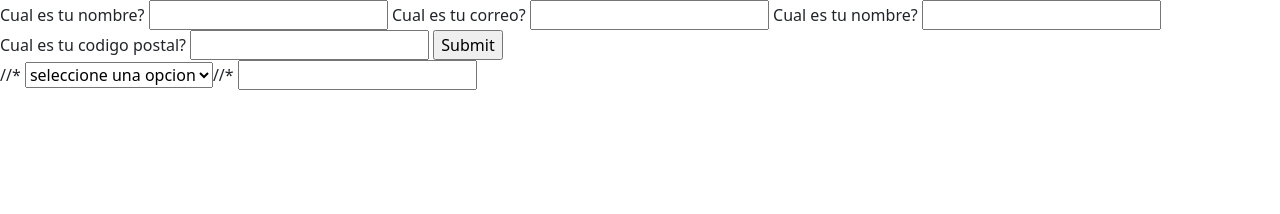
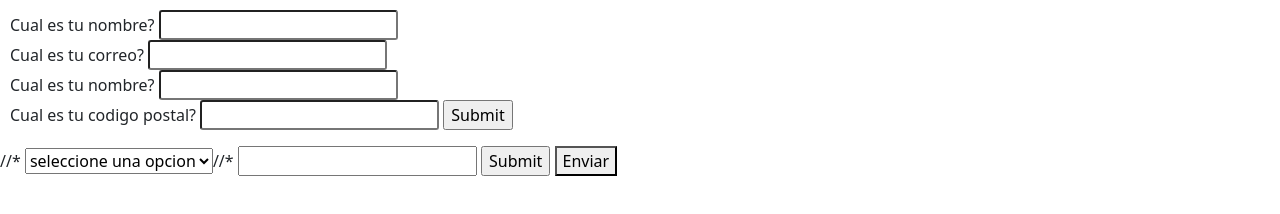
Before and after one commit to sjaramilloo/libertador, a plain HTML site: page fl.html in a window 1280 px wide. Drawn offline with nearby package versions, Linux system fonts and the light colour scheme.

Commit message:
new commit

```diff
--- a/css/stile.css
+++ b/css/stile.css
@@ -46,3 +46,13 @@
     align-items: center;
     justify-content: center;
 }
+
+.list_form{
+    margin-top: 10px;
+    list-style: none;
+    padding-left: 10px;
+}
+
+.text_box{
+    border-radius: 3px;
+}
--- a/fl.html
+++ b/fl.html
@@ -8,27 +8,28 @@
     <link href="https://cdn.jsdelivr.net/npm/bootstrap@5.0.2/dist/css/bootstrap.min.css" rel="stylesheet" integrity="sha384-EVSTQN3/azprG1Anm3QDgpJLIm9Nao0Yz1ztcQTwFspd3yD65VohhpuuCOmLASjC" crossorigin="anonymous">
     <title>Document</title>
 </head>
-<body>
+<body class="body_box">
     <main>
+    <ul class="list_form">
         <form action="">
-          <label for="nombre">
+        <li><label for="nombre">
               <span>Cual es tu nombre?</span>
-              <input type="text" name="nombre" autocomplete="name" required>
-          </label>
-          <label for="correo">
+              <input class="text_box" type="text" name="nombre" autocomplete="name" required>
+          </label></li>
+        <li><label for="correo">
             <span>Cual es tu correo?</span>
-            <input type="email" name="correo" id="correo" autocomplete="email" required>
+            <input class="text_box" type="email" name="correo" id="correo" autocomplete="email" required>
+        </label></li>
+    <li><label for="pais">
+            <span>Cual es tu nombre?</span>
+            <input class="text_box" type="text" name="pais" id="pais" autocomplete="country" required>
+        </label></li>
+       <li> <label for="cp">
+            <span>Cual es tu codigo postal?</span>
+            <input class="text_box" type="text" name="cp" id="cp" autocomplete="postal-code" required>
         </label>
-        <label for="pais">
-            <span>Cual es tu nombre?</span>
-            <input type="text" name="pais" id="pais" autocomplete="country" required>
-        </label>
-        <label for="cp">
-            <span>Cual es tu codigo postal?</span>
-            <input type="text" name="cp" id="cp" autocomplete="postal-code" required>
-        </label>
-        <input type="submit"/>
-
+        <input type="submit"/></li>
+    </ul>
         </form>
       //*  <select name="cursos" id="">
             <option value="">seleccione una opcion</option>
@@ -44,13 +45,16 @@
             <option value="html"></option>
             <option value="css"></option>
             <option value="web"></option>
+        </datalist>
+        <input type="submit">
+        <button>Enviar</button>
 
-        </datalist>
+
     </main>
 
     <script src="https://cdn.jsdelivr.net/npm/bootstrap@5.0.2/dist/js/bootstrap.bundle.min.js"
     integrity="sha384-MrcW6ZMFYlzcLA8Nl+NtUVF0sA7MsXsP1UyJoMp4YLEuNSfAP+JcXn/tWtIaxVXM" crossorigin="anonymous"></script>
     <script src="https://cdn.jsdelivr.net/npm/@popperjs/core@2.9.2/dist/umd/popper.min.js" integrity="sha384-IQsoLXl5PILFhosVNubq5LC7Qb9DXgDA9i+tQ8Zj3iwWAwPtgFTxbJ8NT4GN1R8p" crossorigin="anonymous"></script>
-    <script src="https://cdn.jsdelivr.net/npm/bootstrap@5.0.2/dist/js/bootstrap.min.js" integrity="sha384-cVKIPhGWiC2Al4u+LWgxfKTRIcfu0JTxR+EQDz/bgldoEyl4H0zUF0QKbrJ0EcQF" crossorigin="anonymous"></script
+    <script src="https://cdn.jsdelivr.net/npm/bootstrap@5.0.2/dist/js/bootstrap.min.js" integrity="sha384-cVKIPhGWiC2Al4u+LWgxfKTRIcfu0JTxR+EQDz/bgldoEyl4H0zUF0QKbrJ0EcQF" crossorigin="anonymous"></script>
 </body>
 </html>
```
Also changed, not shown: boot.html (+1 -13 lines), index.html (+1 -13 lines), js/js.js (line endings or trailing spaces).
